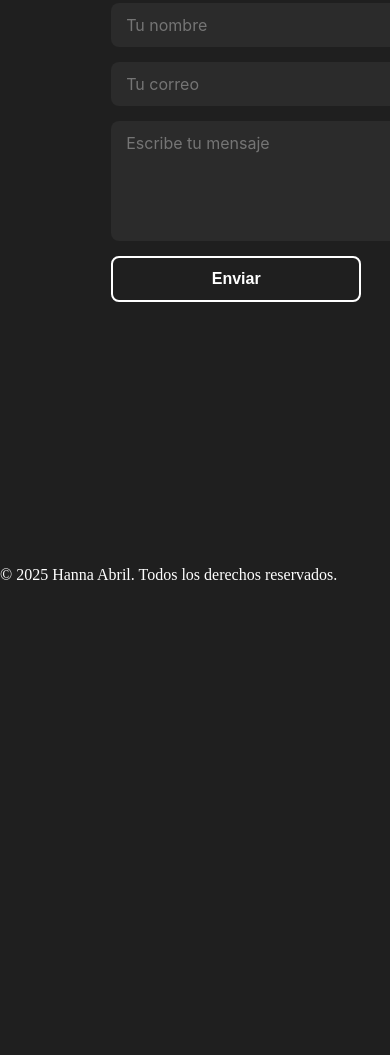
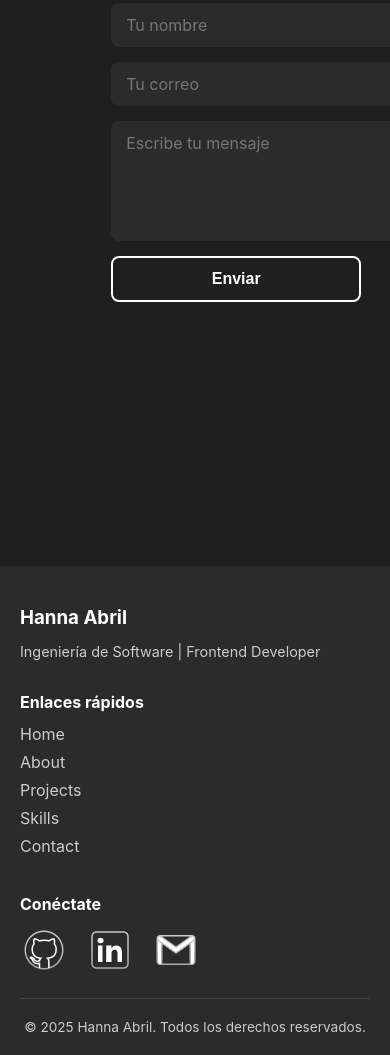
Before and after one commit to hannakathe/MiniPortal, a plain HTML site: page mini_portal_musica/frontend/index.html in a window 390 px wide. Shown: the part 6268-7323 px from the top of the page. Before the commit the page ends 6852 px from the top, so only its background shows below. Drawn offline with Linux system fonts and the light colour scheme.

Commit message:
feat(footer): agregar footer completo con iconos de redes sociales y corrección de enlaces externos
- Implementado footer con tres columnas: información personal, enlaces rápidos y redes sociales
- Añadidos iconos de GitHub, LinkedIn y correo electrónico usando recursos de Iconos8
- Ajustado estilo en CSS para iconos con hover, escalado y filtro de color
- Corregidos los enlaces externos de LinkedIn y correo con `https://` y `mailto:`
- Mejorada la estructura responsive con grid para que se adapte a diferentes pantallas

```diff
--- a/mini_portal_musica/frontend/assets/css/style.css
+++ b/mini_portal_musica/frontend/assets/css/style.css
@@ -69,3 +69,75 @@ section { scroll-margin-top: calc(var(--nav-h) + -30px); }
   }
   .nav-toggle:checked ~ .nav-menu{ transform:translateY(0); }
 }
+
+
+/* ===== Footer ===== */
+.footer {
+  background: #2b2b2b;
+  padding: 40px 20px 20px;
+  color: #ccc;
+  font-family: "Inter", sans-serif;
+}
+
+.footer-container {
+  display: grid;
+  grid-template-columns: repeat(auto-fit, minmax(220px, 1fr));
+  gap: 30px;
+  max-width: 1200px;
+  margin: auto;
+}
+
+.footer h3, .footer h4 {
+  color: #fff;
+  margin-bottom: 12px;
+}
+
+.footer-info p {
+  font-size: 0.9rem;
+  line-height: 1.5;
+}
+
+.footer-links ul {
+  list-style: none;
+  padding: 0;
+}
+
+.footer-links ul li {
+  margin-bottom: 8px;
+}
+
+.footer-links ul li a {
+  color: #ccc;
+  text-decoration: none;
+  transition: color 0.2s ease;
+}
+
+.footer-links ul li a:hover {
+  color: #00bfff;
+}
+
+.footer-social .social-icons {
+  display: flex;
+  gap: 18px;
+}
+
+.footer-social .social-icons a img {
+  width: 48px;
+  height: 48px;
+  filter: grayscale(100%) brightness(200%); /* blanco/gris */
+  transition: transform 0.2s ease, filter 0.2s ease;
+}
+
+.footer-social .social-icons a:hover img {
+  transform: scale(1.2);
+  filter: none; /* muestra el color original del icono */
+}
+
+
+.footer-bottom {
+  text-align: center;
+  padding-top: 20px;
+  font-size: 0.85rem;
+  border-top: 1px solid #444;
+  margin-top: 20px;
+}
--- a/mini_portal_musica/frontend/index.html
+++ b/mini_portal_musica/frontend/index.html
@@ -44,9 +44,48 @@
   <div id="contact-container"></div>
 
   <!-- Footer -->
-    <footer>
+  <footer class="footer">
+    <div class="footer-container">
+      <!-- Columna 1: Info -->
+      <div class="footer-info">
+        <h3>Hanna Abril</h3>
+        <p>Ingeniería de Software | Frontend Developer</p>
+      </div>
+
+      <!-- Columna 2: Links -->
+      <div class="footer-links">
+        <h4>Enlaces rápidos</h4>
+        <ul>
+          <li><a href="#home">Home</a></li>
+          <li><a href="#about">About</a></li>
+          <li><a href="#projects">Projects</a></li>
+          <li><a href="#skills">Skills</a></li>
+          <li><a href="#contact">Contact</a></li>
+        </ul>
+      </div>
+
+      <!-- Columna 3: Redes -->
+      <div class="footer-social">
+        <h4>Conéctate</h4>
+        <div class="social-icons">
+          <a href="https://github.com/hannakathe/MiniPortal" target="_blank" aria-label="GitHub">
+            <img src="assets/icons/github_96.png" alt="GitHub">
+          </a>
+          <a href="https://www.linkedin.com/in/hanna-abril-góngora-418147230" target="_blank" aria-label="LinkedIn">
+            <img src="assets/icons/linkedin_96.png" alt="LinkedIn">
+          </a>
+          <a href="mailto:abrilhanna6@gmail.com" aria-label="Email">
+            <img src="assets/icons/gmail_96.png" alt="Email">
+          </a>
+        </div>
+      </div>
+    </div>
+
+    <div class="footer-bottom">
       <p>&copy; 2025 Hanna Abril. Todos los derechos reservados.</p>
+    </div>
   </footer>
+
 
   <!-- Script externo para cargar secciones -->
   <script src="assets/js/loadSections.js"></script>
```
Also changed, not shown: mini_portal_musica/frontend/assets/icons/github_96.png (added), mini_portal_musica/frontend/assets/icons/gmail_96.png (added), mini_portal_musica/frontend/assets/icons/linkedin_96.png (added). Lines whose indentation alone changed are shown as unchanged.
